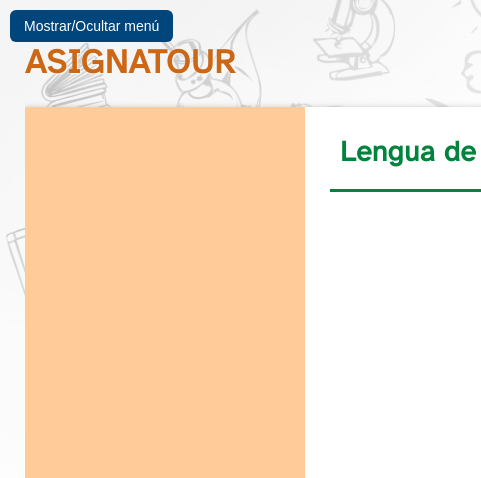
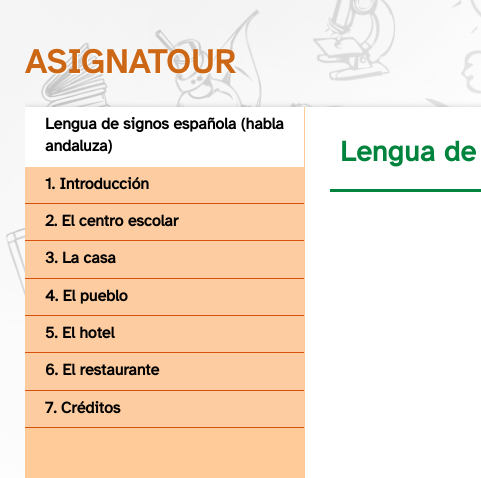
Before and after one commit to aromalg/asignatour-lengua-signos-esp-habla-andaluza, a plain HTML site: page index.html in a window 1280 px wide. Shown: the top 478 px of the page, 0-481 px from the left. Drawn offline with Linux system fonts and the light colour scheme.

Commit message:
Add files via upload

```diff
--- a/index.html
+++ b/index.html
@@ -27,54 +27,6 @@ El restaurante: comida y bebida, la carta. Pedimos en un restaurante." />
 </head>
 <body class="exe-web-site" id="exe-node-0"><script type="text/javascript">document.body.className+=" js"</script>
 <div id="content">
-
-<style>
-#toggleMenuButton {
-  position: fixed;
-  top: 10px;
-  left: 10px;
-  z-index: 9999;
-  background-color: #00457c;
-  color: white;
-  padding: 8px 14px;
-  border: none;
-  border-radius: 6px;
-  font-size: 14px;
-  cursor: pointer;
-}
-</style>
-
-<button id="toggleMenuButton" onclick="toggleMenu()">Mostrar/Ocultar menú</button>
-
-<script>
-  function toggleMenu() {
-    const nav = document.getElementById('siteNav');
-    const topPag = document.getElementById('topPagination');
-    const bottomPag = document.getElementById('bottomPagination');
-
-    if (nav.style.display === 'none') {
-      nav.style.display = 'block';
-      if (topPag) topPag.style.marginLeft = '230px';
-      if (bottomPag) bottomPag.style.marginLeft = '230px';
-    } else {
-      nav.style.display = 'none';
-      if (topPag) topPag.style.marginLeft = '0';
-      if (bottomPag) bottomPag.style.marginLeft = '0';
-    }
-  }
-
-  // Ocultar menú al cargar
-  window.onload = function() {
-    const nav = document.getElementById('siteNav');
-    const topPag = document.getElementById('topPagination');
-    const bottomPag = document.getElementById('bottomPagination');
-
-    nav.style.display = 'none';
-    if (topPag) topPag.style.marginLeft = '0';
-    if (bottomPag) bottomPag.style.marginLeft = '0';
-  };
-</script>
-
 <p id="skipNav"><a href="#main" class="sr-av">Saltar la navegación</a></p>
 <header id="header" ><div id="headerContent">ASIGNATOUR</div></header>
 <nav id="siteNav">
```
